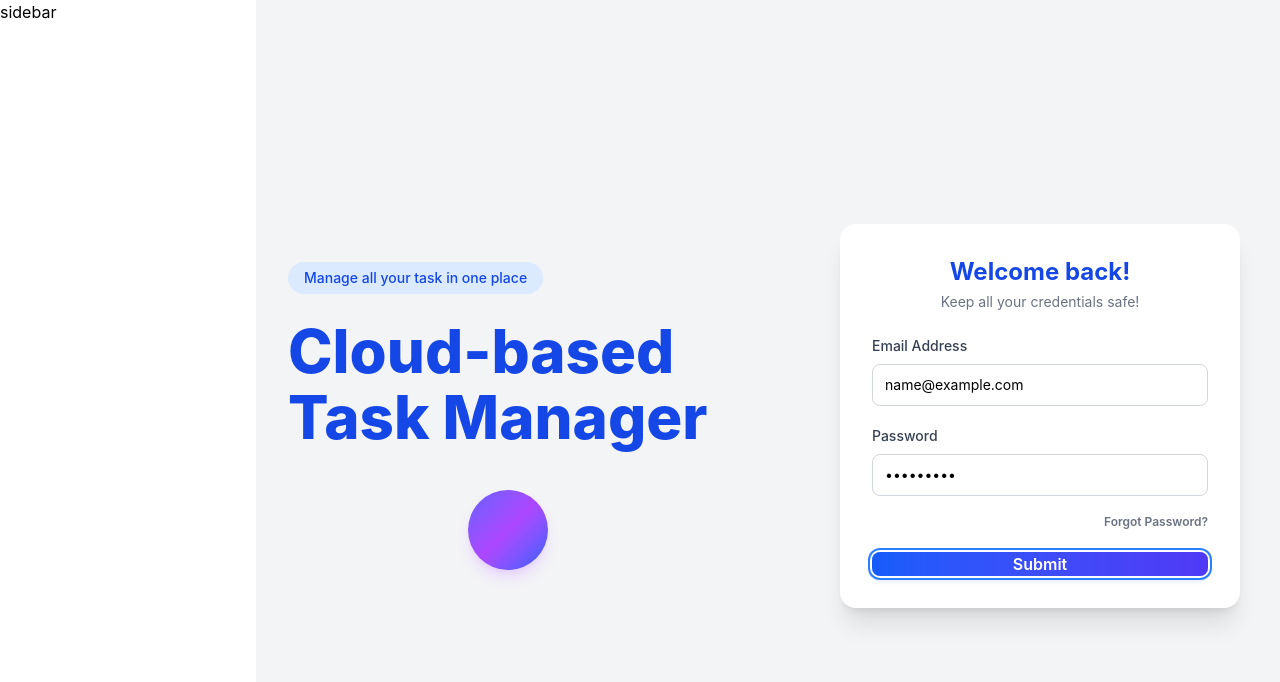
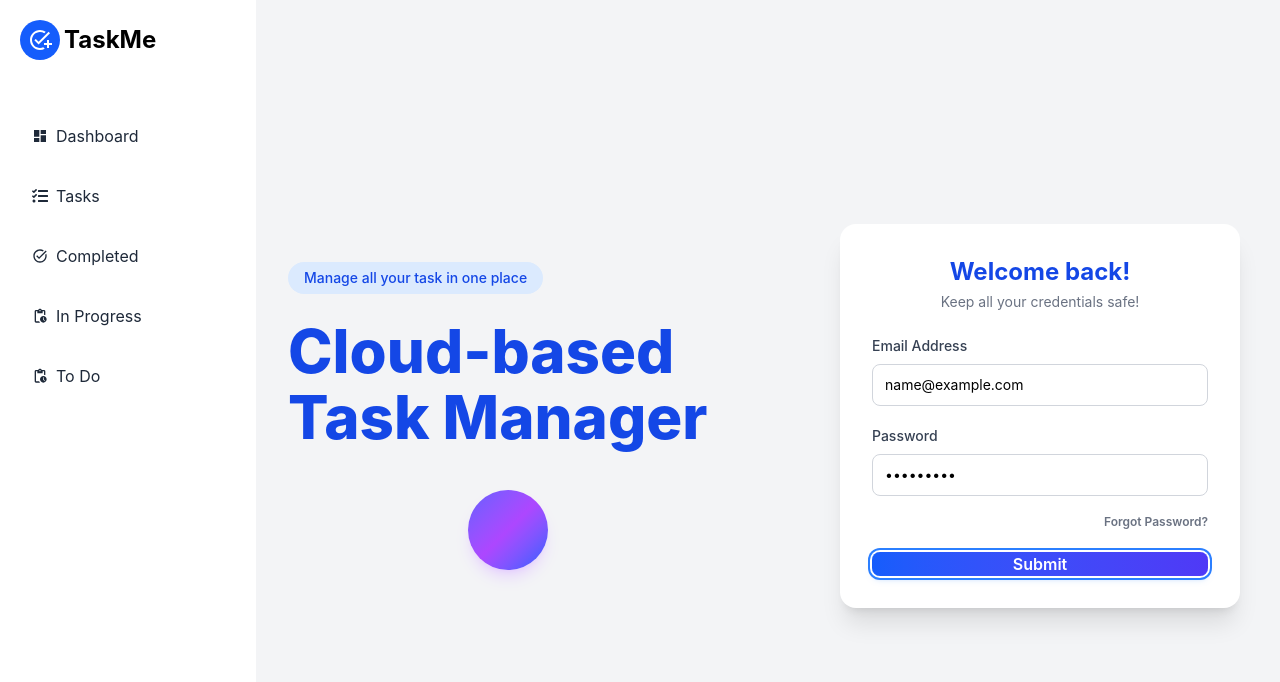
Before and after one commit to SushantYadav18/TaskMangerWEBSITE, a React (Vite) app in the folder Frontend/: page /tasks in a window 1280 px wide. Both pictures are taken after typing "name@example.com", "Sample123" into the empty fields and a click on the button "Submit". Shown: the top 682 px of the page. Built offline with nearby package versions, Linux system fonts and the light colour scheme.

Commit message:
fully completed sidebar ui with link every pages

```diff
--- a/Frontend/src/components/Sidebar.jsx
+++ b/Frontend/src/components/Sidebar.jsx
@@ -65,9 +65,39 @@
   const closeSidebar = () => {
     dispatch(setOpenSidebar(false));
 }
+  const NavLink = ({ el }) => {
+    return (
+      <Link
+        to={el.link}
+        onClick={closeSidebar}
+        className={clsx(
+          "w-full lg:w-3/4 flex gap-2 px-3 py-2 rounded-full items-center text-gray-800 text-base hover:bg-[#2564ed2d]",
+          path === el.link.split("/")[0] ? "bg-blue-700 text-neutral-100" : ""
+        )}
+      >
+        {el.icon}
+        <span className='hover:text-[#2564ed]'>{el.label}</span>
+      </Link>
+    );
+  };
+
 
 return (
-    <div>sidebar</div>
+     <div className='w-full  h-full flex flex-col gap-6 p-5'>
+      <h1 className='flex gap-1 items-center'>
+        <p className='bg-blue-600 p-2 rounded-full'>
+          <MdOutlineAddTask className='text-white text-2xl font-black' />
+        </p>
+        <span className='text-2xl font-bold text-black'>TaskMe</span>
+      </h1>
+
+  <div className='flex-1 flex flex-col gap-y-5 py-8'>
+        {sidebarLinks.map((link) => (
+          <NavLink el={link} key={link.label} />
+        ))}
+      </div>
+
+    </div>
 )
 };
 
```
